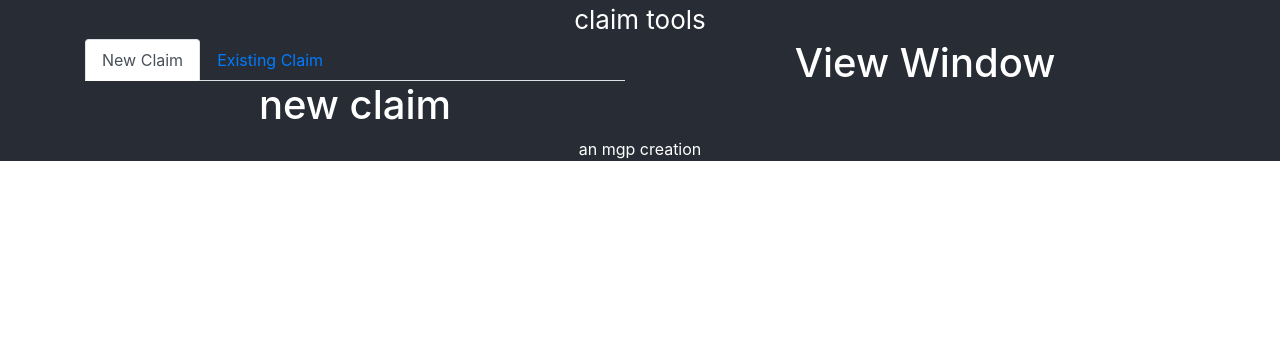
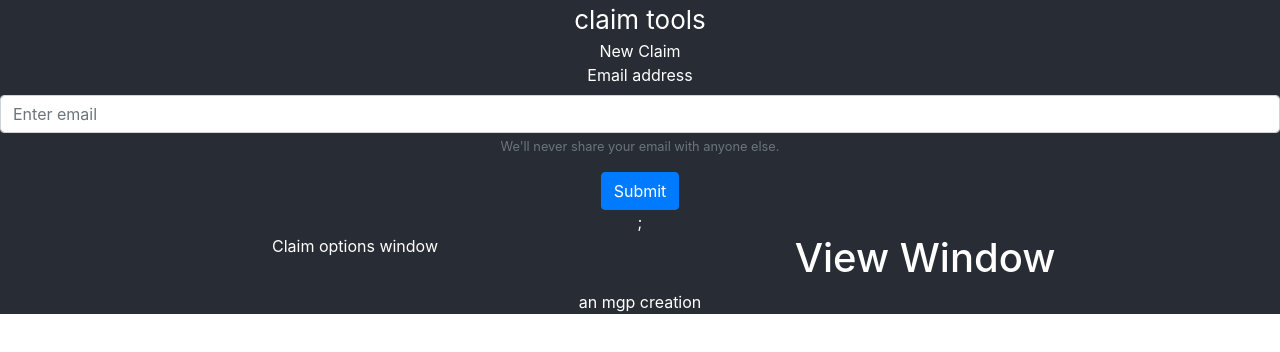
Before and after one commit to glennneiger/claim-tools, a React (Create React App) app in the folder claim-tools/: page / in a window 1280 px wide. Shown: the top 352 px of the page. Built offline with nearby package versions, Linux system fonts and the light colour scheme.

Commit message:
changed UI/UX for under header

```diff
--- a/claim-tools/src/comp/MainView.js
+++ b/claim-tools/src/comp/MainView.js
@@ -7,6 +7,9 @@ import Tab from 'react-bootstrap/Tab';
 import Container from 'react-bootstrap/Container';
 import Row from 'react-bootstrap/Row';
 import Col from 'react-bootstrap/Col';
+import Form from 'react-bootstrap/Form';
+import Button from 'react-bootstrap/Button';
+
 
 class MainView extends Component {
     state ={
@@ -16,18 +19,24 @@ class MainView extends Component {
     render() {
         return (
             <section className='main-view'>
+            New Claim
+                <Form>
+                    <Form.Group controlId="formBasicEmail">
+                        <Form.Label>Email address</Form.Label>
+                        <Form.Control type="email" placeholder="Enter email" />
+                        <Form.Text className="text-muted">
+                        We'll never share your email with anyone else.
+                        </Form.Text>
+                    </Form.Group>
+                    <Button variant="primary" type="submit">
+                        Submit
+                    </Button>
+                </Form>;
             <Container>
                 <Row>
                     <Col>
                         <section className='claim-window'>
-                            <Tabs defaultActiveKey="newclaim" id="uncontrolled-tab-example">
-                                <Tab eventKey="newclaim" title="New Claim">
-                                    <NewClaim />
-                                </Tab>
-                                <Tab eventKey="existingclaim" title="Existing Claim">
-                                    <ExistingClaim />
-                                </Tab>
-                            </Tabs>
+                            Claim options window
                         </section>
                     </Col>
                     <Col>
```
